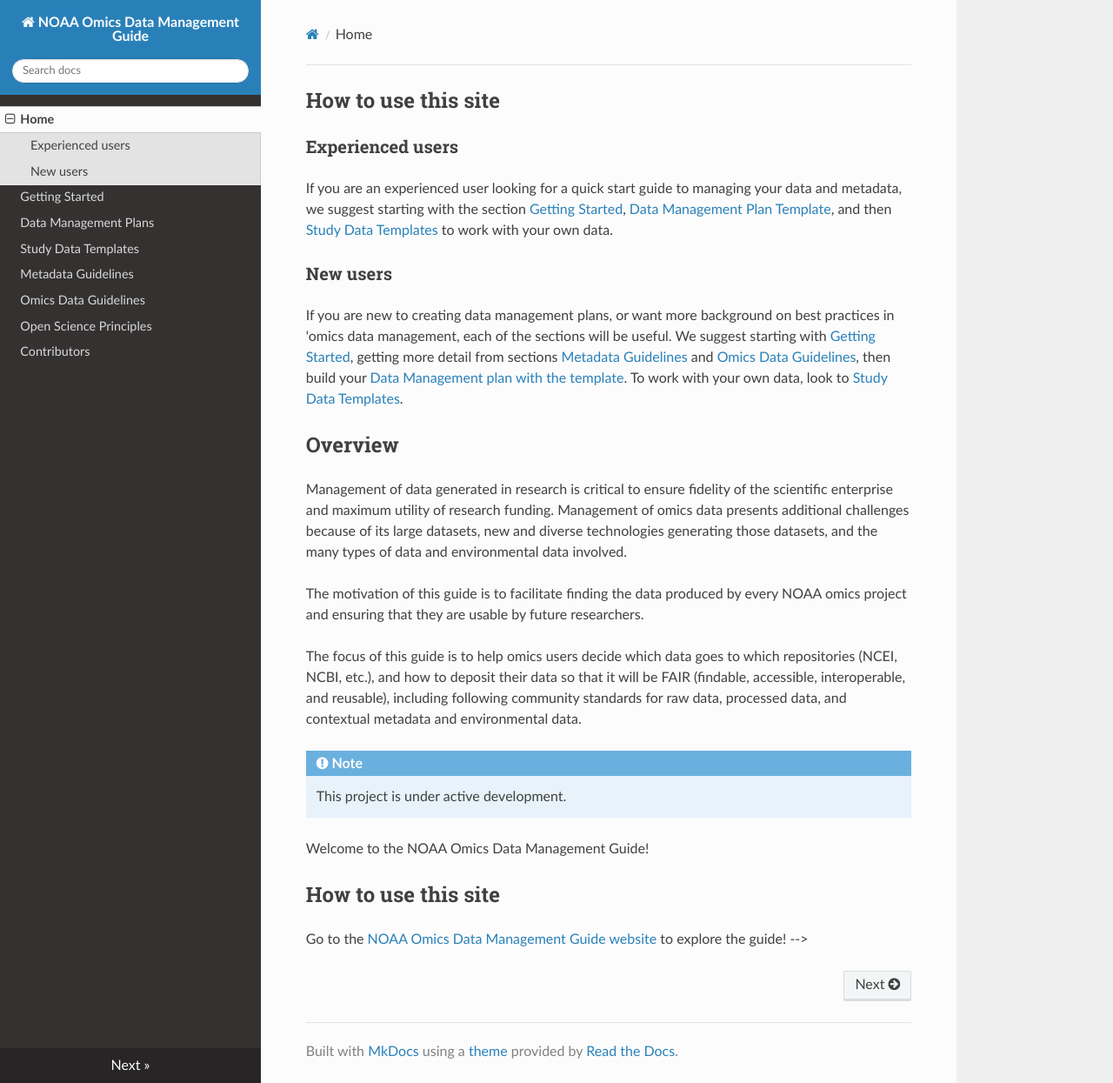
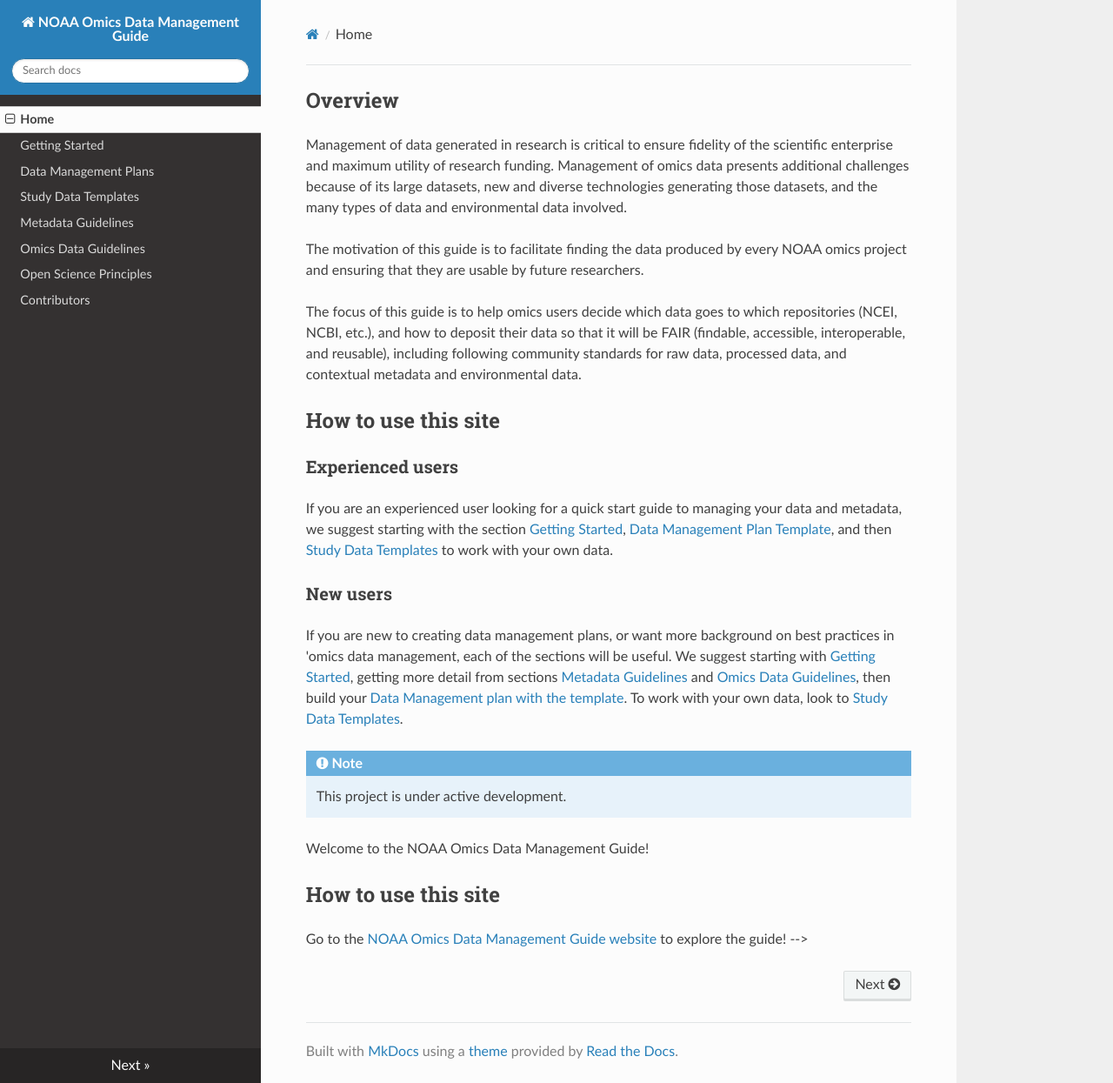
Before and after one commit to NOAA-Omics/noaa-omics-dmg, an MkDocs documentation site: the page built from docs/index.md, in a window 1280 px wide and 1245 px high. Shown: the whole window at 87% size. Built offline with MkDocs 1.6.1, drawn with Linux system fonts in a browser that asks for light colours; nearby versions of some CDN libraries; some of the changed lines change nothing that is shown.

Commit message:
Update index.md

```diff
--- a/docs/index.md
+++ b/docs/index.md
@@ -1,3 +1,11 @@
+## Overview
+
+Management of data generated in research is critical to ensure fidelity of the scientific enterprise and maximum utility of research funding. Management of omics data presents additional challenges because of its large datasets, new and diverse technologies generating those datasets, and the many types of data and environmental data involved.
+
+The motivation of this guide is to facilitate finding the data produced by every NOAA omics project and ensuring that they are usable by future researchers.
+
+The focus of this guide is to help omics users decide which data goes to which repositories (NCEI, NCBI, etc.), and how to deposit their data so that it will be FAIR (findable, accessible, interoperable, and reusable), including following community standards for raw data, processed data, and contextual metadata and environmental data.
+
 ## How to use this site
 
 ### Experienced users
@@ -8,13 +16,6 @@
 
 If you are new to creating data management plans, or want more background on best practices in 'omics data management, each of the sections will be useful. We suggest starting with [Getting Started](https://test-dmg-mkdocs.readthedocs.io/en/latest/getting-started.html),  getting more detail from sections [Metadata Guidelines](https://test-dmg-mkdocs.readthedocs.io/en/latest/metadata-guidelines.html) and [Omics Data Guidelines](https://test-dmg-mkdocs.readthedocs.io/en/latest/omics-data-guidelines.html), then build your [Data Management plan with the template](https://test-dmg-mkdocs.readthedocs.io/en/latest/dmp-template.html). To work with your own data, look to [Study Data Templates](https://test-dmg-mkdocs.readthedocs.io/en/latest/study-data-templates.html).
 
-## Overview
-
-Management of data generated in research is critical to ensure fidelity of the scientific enterprise and maximum utility of research funding. Management of omics data presents additional challenges because of its large datasets, new and diverse technologies generating those datasets, and the many types of data and environmental data involved.
-
-The motivation of this guide is to facilitate finding the data produced by every NOAA omics project and ensuring that they are usable by future researchers.
-
-The focus of this guide is to help omics users decide which data goes to which repositories (NCEI, NCBI, etc.), and how to deposit their data so that it will be FAIR (findable, accessible, interoperable, and reusable), including following community standards for raw data, processed data, and contextual metadata and environmental data.
 
 
 
```
